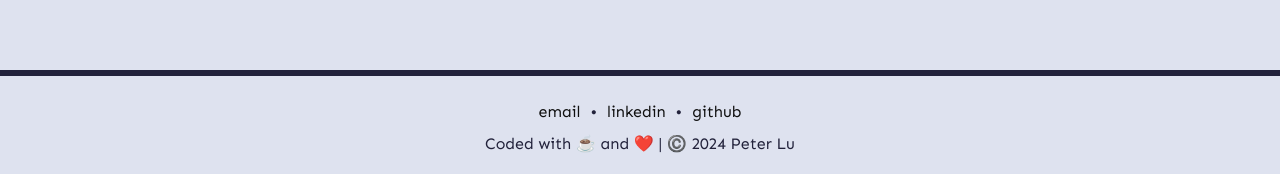
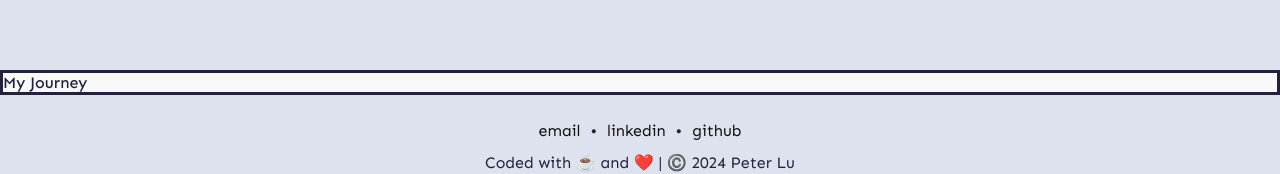
Before and after one commit to py1u/portfolio, a plain HTML site: page docs/index.html in a window 1280 px wide. Shown: the part 1568-1742 px from the top of the page. Drawn offline with nearby package versions, Linux system fonts and the light colour scheme.

Commit message:
created journey class title

```diff
--- a/docs/index.html
+++ b/docs/index.html
@@ -7,6 +7,7 @@
     <link rel="preconnect" href="https://fonts.googleapis.com">
     <link rel="preconnect" href="https://fonts.gstatic.com" crossorigin>
     <link href="https://fonts.googleapis.com/css2?family=Sen:wght@400..800&display=swap" rel="stylesheet">
+    <script src="https://unpkg.com/typewriter-effect@latest/dist/core.js"></script>
     <script src="anime.min.js"></script>
     <title>Design By Peter</title>
 </head>
@@ -81,7 +82,7 @@
       </div>
     </main>
 
-    <section class = "journey"> </section>
+    <section class = "journey"> My Journey</section>
     <footer class="footer">
       <div class="footer_links">
         <div><a id="email-link" href="mailto:py1u.dev@gmail.com">email</a></div>
```
